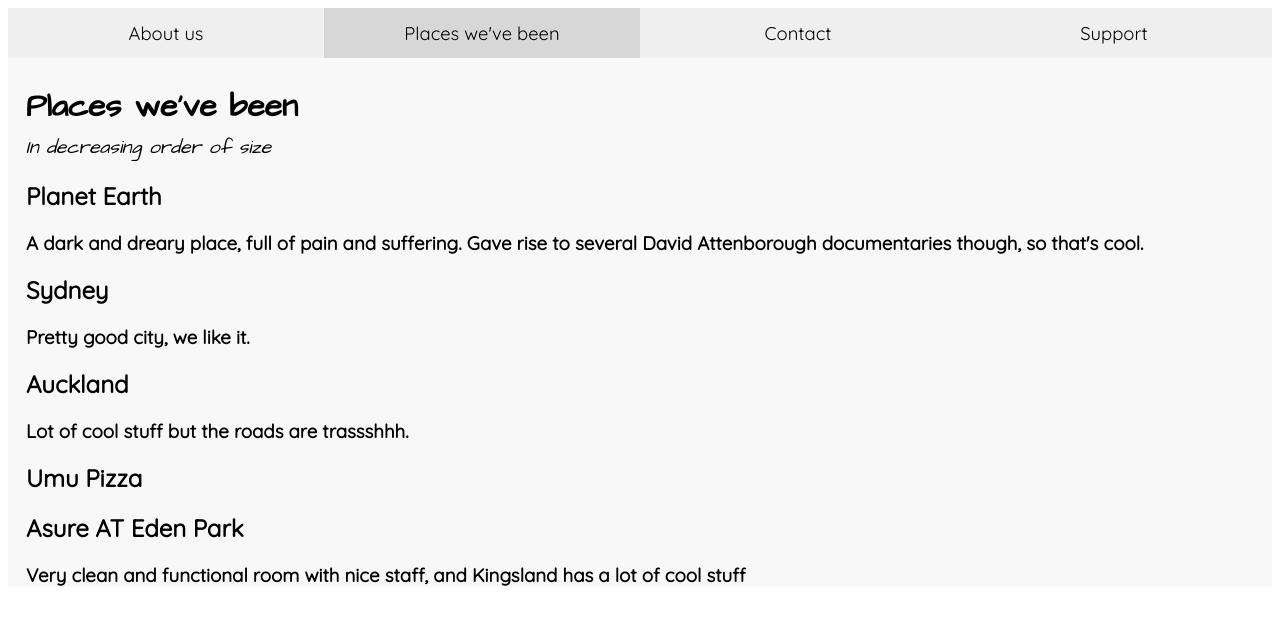
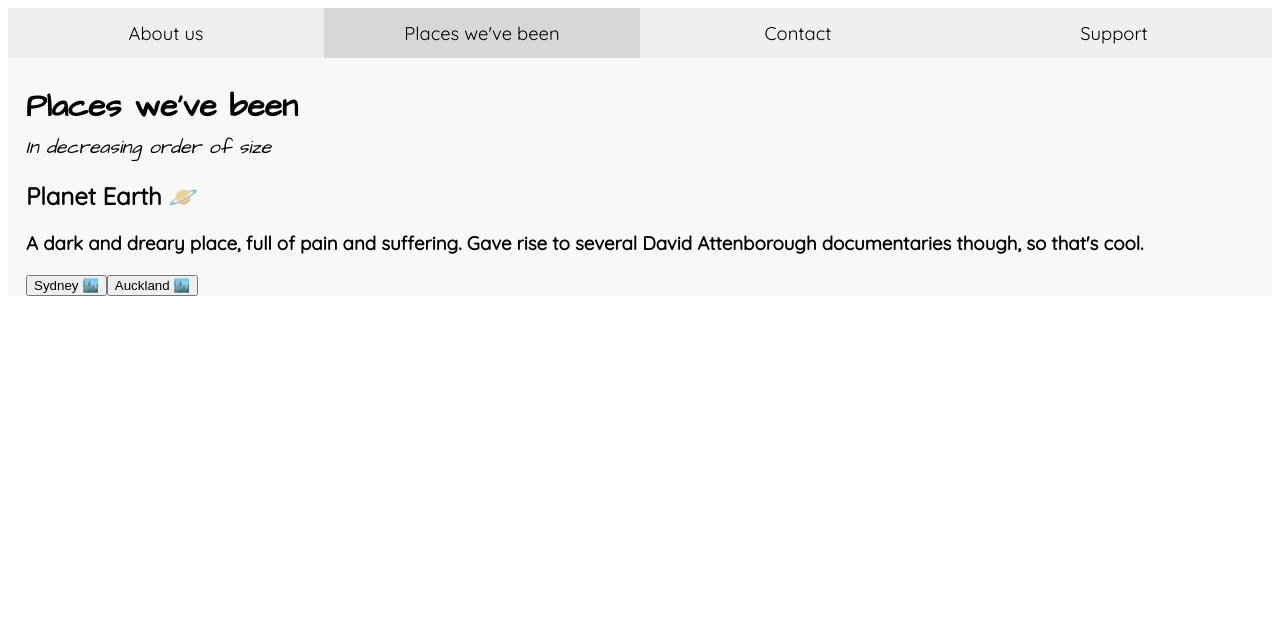
Before and after one commit to mit1mit1/chel-travel-blog, a SvelteKit app: page / in a window 1280 px wide. Both pictures are taken after a click on the button "Places we've been". Shown: the top 624 px of the page. Built offline with nearby package versions, Linux system fonts and the light colour scheme.

Commit message:
render full data structure

```diff
--- /dev/null
+++ b/src/components/Detail.svelte
@@ -0,0 +1,20 @@
+<script lang="ts">
+	import type { Detail } from '../types';
+	import { getDetailIcon } from '../utils/getIcon';
+	import Rating from './Rating.svelte';
+
+	export let detail: Detail;
+</script>
+
+<div>
+	<h4>
+		{detail.name ?? ''}
+		{getDetailIcon(detail)}
+	</h4>
+	{#each detail.ratings as rating}
+		<Rating {rating} />
+	{/each}
+	<div>
+		{@html detail.descriptionHTML}
+	</div>
+</div>
--- a/src/components/LocationBox.svelte
+++ b/src/components/LocationBox.svelte
@@ -1,14 +1,59 @@
 <script lang="ts">
 	import type { LocationInfo } from '../types';
+	import { getTypeIcon } from '../utils/getIcon';
+	import Rating from './Rating.svelte';
+	import Detail from './Detail.svelte';
 	export let location: LocationInfo;
+	let parentLocations: Array<LocationInfo> = [];
+	let hasParent = !!parentLocations.length;
 </script>
 
 <div>
-	<h2>{location.name}</h2>
+	<h2>
+		{location.name}
+		{getTypeIcon(location)}
+	</h2>
+
 	<h3>
-		{location.caption ?? ""}
+		{location.caption ?? ''}
 	</h3>
+	{#if location.url}
+		<div>
+			<a href={location.url}>{location.url}</a>
+		</div>
+	{/if}
+	{#each location.ratings as rating}
+		<Rating {rating} />
+	{/each}
+
+	{#each location.details ?? [] as detail}
+		<Detail {detail} />
+	{/each}
+
 	{#each location.childLocations as childLocation}
-		<svelte:self location={childLocation}></svelte:self>
+		<button
+			on:click={() => {
+				parentLocations.push(location);
+				parentLocations = [...parentLocations];
+				location = childLocation;
+				hasParent = !!parentLocations.length;
+			}}
+		>
+			{childLocation.name}
+			{getTypeIcon(childLocation)}
+		</button>
 	{/each}
+	{#if hasParent}
+		<button
+			on:click={() => {
+				if (parentLocations.length) {
+					location = parentLocations.pop() ?? location;
+					hasParent = !!parentLocations.length;
+					parentLocations = [...parentLocations];
+				}
+			}}
+			>Back up to {parentLocations[parentLocations.length - 1].name}
+			{getTypeIcon(parentLocations[parentLocations.length - 1])}</button
+		>
+	{/if}
 </div>
--- /dev/null
+++ b/src/components/Rating.svelte
@@ -0,0 +1,10 @@
+<script lang="ts">
+	import type { Rating } from '../types';
+
+	export let rating: Rating;
+</script>
+
+<div>
+	{rating.rater ? `${rating.rater}: ` : ''}
+	{rating.numerator}/{rating.denominator}
+</div>
--- /dev/null
+++ b/src/utils/getIcon.ts
@@ -0,0 +1,25 @@
+import type { Detail, LocationInfo } from '../types';
+
+export const getTypeIcon = (location: LocationInfo) => {
+	if (location.type === 'city') {
+		return '🏙️';
+	} else if (location.type === 'restaurant') {
+		return '🍔';
+	} else if (location.type === 'planet') {
+		return '🪐';
+	} else if (location.type === 'accomodation') {
+		return '🛏️';
+	}
+};
+
+export const getDetailIcon = (detail: Detail) => {
+	if (detail.type === 'foodItem') {
+		return '🍔';
+	} else if (detail.type === 'vibe') {
+		return '🏙️';
+	} else if (detail.type === 'cleanness') {
+		return '🪐';
+	} else if (detail.type === 'noise') {
+		return '🛏️';
+	}
+};
```
Also changed, not shown: src/types.ts (+10 -13 lines).
